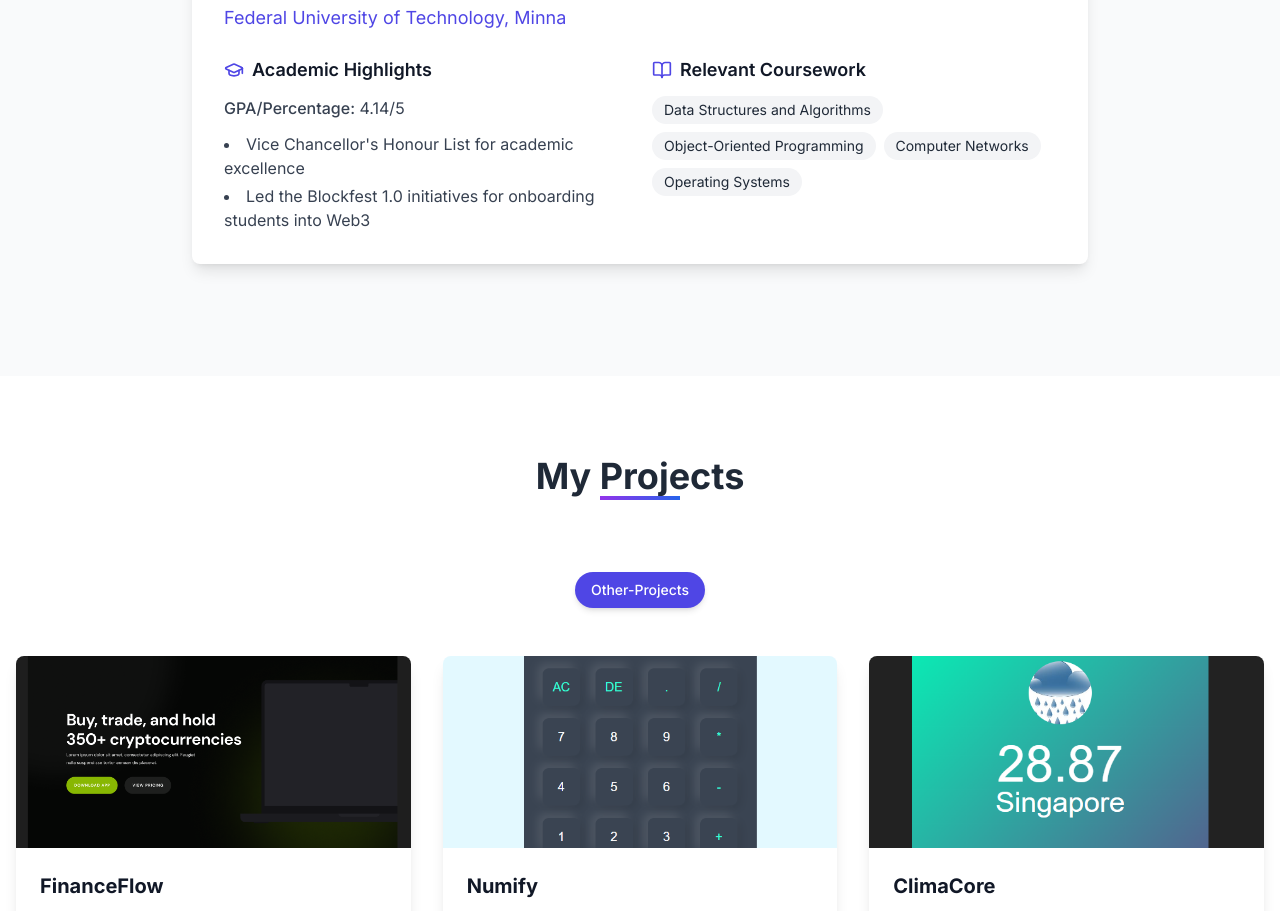
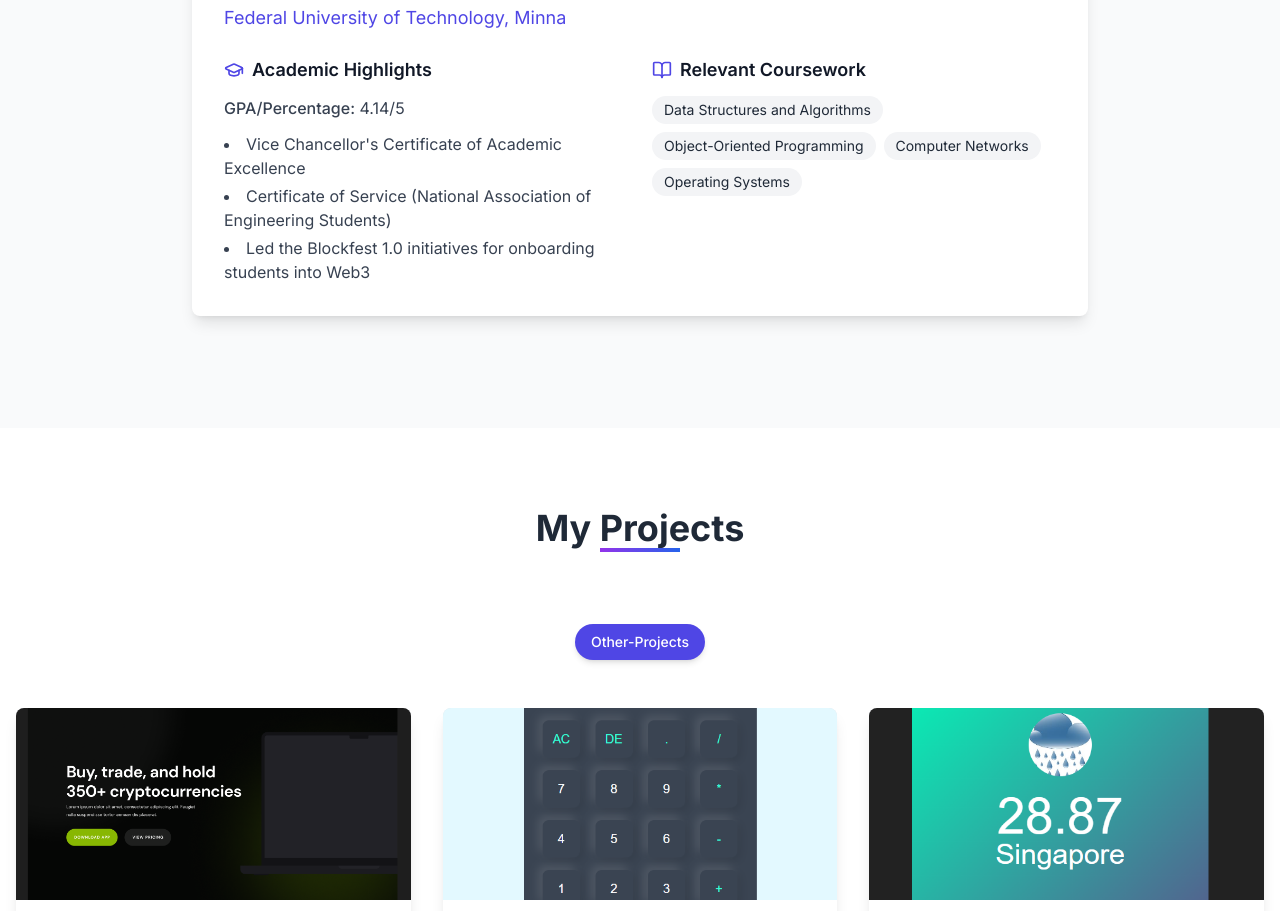
Before and after one commit to De-khunle/my-portfolio, a React (Vite) app: page / in a window 1280 px wide. Shown: the part 2384-3295 px from the top of the page. Built offline with nearby package versions, Linux system fonts and the light colour scheme.

Commit message:
Fix: updated cv and education achievements

```diff
--- a/src/data/portfolioData.js
+++ b/src/data/portfolioData.js
@@ -103,7 +103,8 @@ export const education = [
     // period: "2018 - 2025",
     gpa: "4.14/5",
     achievements: [
-      "Vice Chancellor's Honour List for academic excellence ",
+      "Vice Chancellor's Certificate of Academic Excellence",
+      "Certificate of Service (National Association of Engineering Students)",
       "Led the Blockfest 1.0 initiatives for onboarding students into Web3 ",
     ],
     courses: [
@@ -116,7 +117,7 @@ export const education = [
 ];
 
 export const experience = [
-    {
+  {
     position: "Freelance Web Developer",
     company: "Upwork",
     location: "Remote",
```
Also changed, not shown: 1 other file (tests, documents, lock files or other folders).
